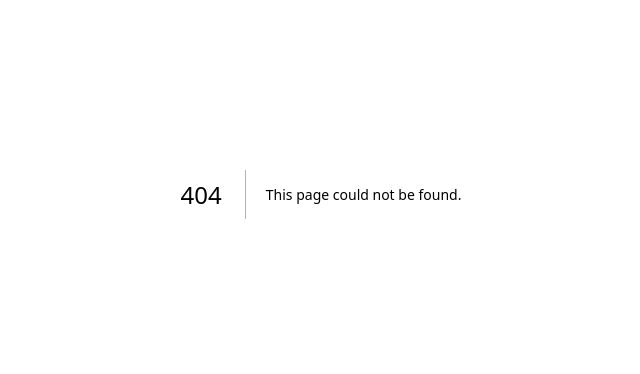
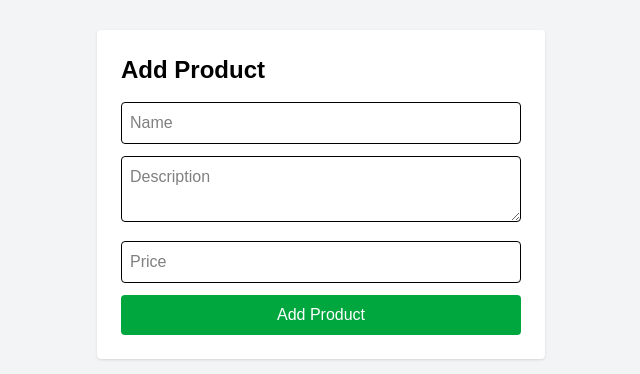
Before and after one commit to Topan-Roy/nextjs-app, a Next.js app: page /dashboard/add-product in a window 1280 px wide. Before the commit this address had no page. Shown: the part 206-580 px from the top of the page, without its empty margins (319-959 px from the left). Built offline with nearby package versions, Linux system fonts and the light colour scheme; no server answers; sample sign-in values are in the browser's storage.

Commit message:
added added product

```diff
--- /dev/null
+++ b/src/app/api/products/route.js
@@ -0,0 +1,24 @@
+import { NextResponse } from "next/server";
+import { connectDB } from "@/lib/mongodb";
+import Product from "@/models/Product";
+
+connectDB(); // MongoDB connect
+
+export async function GET() {
+  try {
+    const products = await Product.find({});
+    return NextResponse.json({ success: true, data: products });
+  } catch (error) {
+    return NextResponse.json({ success: false, error: error.message });
+  }
+}
+
+export async function POST(req) {
+  try {
+    const body = await req.json();
+    const product = await Product.create(body);
+    return NextResponse.json({ success: true, data: product });
+  } catch (error) {
+    return NextResponse.json({ success: false, error: error.message });
+  }
+}
--- a/src/app/components/Navbar.jsx
+++ b/src/app/components/Navbar.jsx
@@ -12,19 +12,35 @@ export default function Navbar() {
         MyShop
       </Link>
 
-      <div className="flex gap-6">
-        <Link href="/" className="hover:text-gray-200">Home</Link>
-        <Link href="/products" className="hover:text-gray-200">Products</Link>
+      <div className="flex gap-6 items-center">
+        <Link href="/" className="hover:text-gray-200">
+          Home
+        </Link>
+        <Link href="/products" className="hover:text-gray-200">
+          Products
+        </Link>
 
         {!session ? (
-          <div className="flex gap-4">
-            <Link href="/login" className="hover:text-gray-200">Login</Link>
-            <Link href="/register" className="hover:text-gray-200">Register</Link>
-          </div>
+          <>
+            <Link href="/login" className="hover:text-gray-200">
+              Login
+            </Link>
+            <Link href="/register" className="hover:text-gray-200">
+              Register
+            </Link>
+          </>
         ) : (
-          <button onClick={() => signOut()} className="hover:text-gray-200">
-            Logout
-          </button>
+          <>
+            <Link href="/dashboard/add-product" className="hover:text-gray-200">
+              Add Product
+            </Link>
+            <button
+              onClick={() => signOut()}
+              className="hover:text-gray-200"
+            >
+              Logout
+            </button>
+          </>
         )}
       </div>
     </nav>
--- /dev/null
+++ b/src/app/dashboard/add-product/page.js
@@ -0,0 +1,75 @@
+"use client";
+
+import { useState } from "react";
+import { useSession } from "next-auth/react";
+import { useRouter } from "next/navigation";
+
+export default function AddProductPage() {
+  const { data: session } = useSession();
+  const router = useRouter();
+
+  const [form, setForm] = useState({ name: "", description: "", price: "" });
+
+  if (!session) {
+    router.push("/login");
+    return null;
+  }
+
+  const handleSubmit = async (e) => {
+    e.preventDefault();
+    const res = await fetch("/api/products", {
+      method: "POST",
+      headers: { "Content-Type": "application/json" },
+      body: JSON.stringify({ ...form, price: Number(form.price) }),
+    });
+
+    const data = await res.json();
+    if (data.success) {
+      alert("Product added successfully!");
+      setForm({ name: "", description: "", price: "" });
+      router.push("/products");
+    } else {
+      alert("Error: " + data.error);
+    }
+  };
+
+  return (
+    <div className="min-h-screen text-black flex items-center justify-center bg-gray-100">
+      <form
+        onSubmit={handleSubmit}
+        className="bg-white p-6 rounded shadow w-full max-w-md"
+      >
+        <h2 className="text-2xl font-bold mb-4">Add Product</h2>
+        <input
+          type="text"
+          placeholder="Name"
+          value={form.name}
+          onChange={(e) => setForm({ ...form, name: e.target.value })}
+          className="w-full mb-3 p-2 border rounded"
+          required
+        />
+        <textarea
+          placeholder="Description"
+          value={form.description}
+          onChange={(e) => setForm({ ...form, description: e.target.value })}
+          className="w-full mb-3 p-2 border rounded"
+          required
+        />
+        <input
+          type="number"
+          placeholder="Price"
+          value={form.price}
+          onChange={(e) => setForm({ ...form, price: e.target.value })}
+          className="w-full mb-3 p-2 border rounded"
+          required
+        />
+        <button
+          type="submit"
+          className="w-full bg-green-600 text-white py-2 rounded hover:bg-green-700"
+        >
+          Add Product
+        </button>
+      </form>
+    </div>
+  );
+}
--- a/src/app/layout.js
+++ b/src/app/layout.js
@@ -4,6 +4,7 @@ import "./globals.css";
 
 
 import AuthProvider from "./providers/AuthProvider";
+
 
 
 const geistSans = Geist({
--- /dev/null
+++ b/src/app/products/[id]/page.js
@@ -0,0 +1,27 @@
+"use client";
+
+import { useEffect, useState } from "react";
+
+export default function ProductDetail({ params }) {
+  const { id } = params;
+  const [product, setProduct] = useState(null);
+
+  useEffect(() => {
+    fetch(`/api/products`)
+      .then((res) => res.json())
+      .then((data) => {
+        const found = data.data.find((p) => p._id === id);
+        setProduct(found);
+      });
+  }, [id]);
+
+  if (!product) return <p className="p-6">Loading...</p>;
+
+  return (
+    <div className="min-h-screen text-black p-6 bg-gray-100">
+      <h1 className="text-3xl font-bold mb-4">{product.name}</h1>
+      <p className="mb-2">{product.description}</p>
+      <p className="font-bold">Price: ${product.price}</p>
+    </div>
+  );
+}
--- /dev/null
+++ b/src/app/products/page.js
@@ -0,0 +1,35 @@
+"use client";
+
+import { useEffect, useState } from "react";
+import Link from "next/link";
+
+export default function ProductsPage() {
+  const [products, setProducts] = useState([]);
+
+  useEffect(() => {
+    fetch("/api/products")
+      .then((res) => res.json())
+      .then((data) => setProducts(data.data || []));
+  }, []);
+
+  return (
+    <div className="min-h-screen text-black p-6 bg-gray-100">
+      <h1 className="text-3xl font-bold mb-6">Products</h1>
+      <div className="grid grid-cols-1 md:grid-cols-3 gap-6">
+        {products.map((product) => (
+          <div key={product._id} className="bg-white p-4 rounded shadow">
+            <h2 className="text-xl font-semibold">{product.name}</h2>
+            <p>{product.description.slice(0, 100)}...</p>
+            <p className="font-bold mt-2">${product.price}</p>
+            <Link
+              href={`/products/${product._id}`}
+              className="mt-2 inline-block text-blue-600 hover:underline"
+            >
+              Details
+            </Link>
+          </div>
+        ))}
+      </div>
+    </div>
+  );
+}
--- /dev/null
+++ b/src/models/Product.js
@@ -0,0 +1,13 @@
+import mongoose from "mongoose";
+
+const productSchema = new mongoose.Schema(
+  {
+    name: { type: String, required: true },
+    description: { type: String, required: true },
+    price: { type: Number, required: true },
+  },
+  { timestamps: true }
+);
+
+const Product = mongoose.models.Product || mongoose.model("Product", productSchema);
+export default Product;
```
